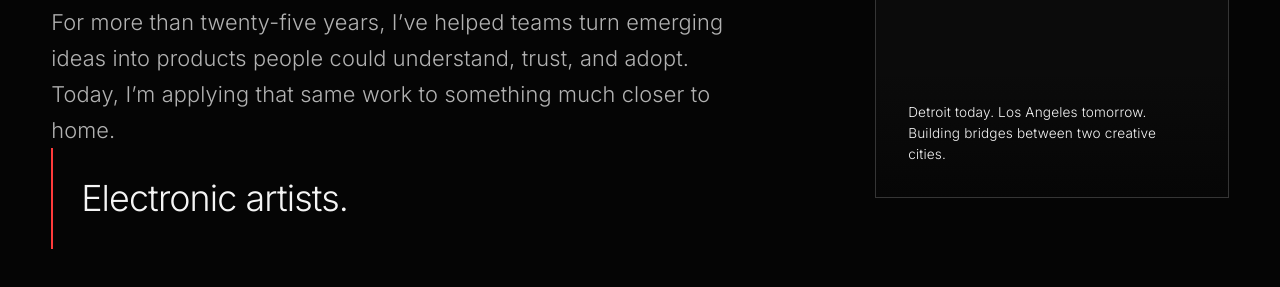
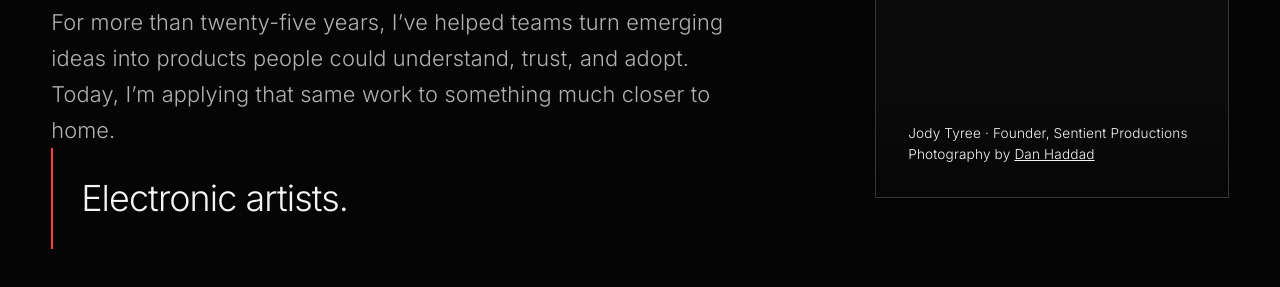
Before and after one commit to jody-bit/-sentient-site, a plain HTML site: page about/index.html in a window 1280 px wide. Shown: the part 699-986 px from the top of the page. Drawn offline with Linux system fonts and the light colour scheme.

Commit message:
About hero: replace caption with name/title and photographer credit

```diff
--- a/about/index.html
+++ b/about/index.html
@@ -70,8 +70,8 @@
               <img src="../assets/photography/founder-portrait-detroit.jpg" alt="Jody Tyree, founder of Sentient Productions, photographed in Detroit." loading="eager" decoding="async">
             </picture>
             <figcaption>
-              Detroit today. Los Angeles tomorrow.<br>
-              Building bridges between two creative cities.
+              Jody Tyree &middot; Founder, Sentient Productions<br>
+              Photography by <a href="https://www.facebook.com/danhaddadphotography/" target="_blank" rel="noopener" style="text-decoration: underline;">Dan Haddad</a>
             </figcaption>
           </figure>
         </div>
```
